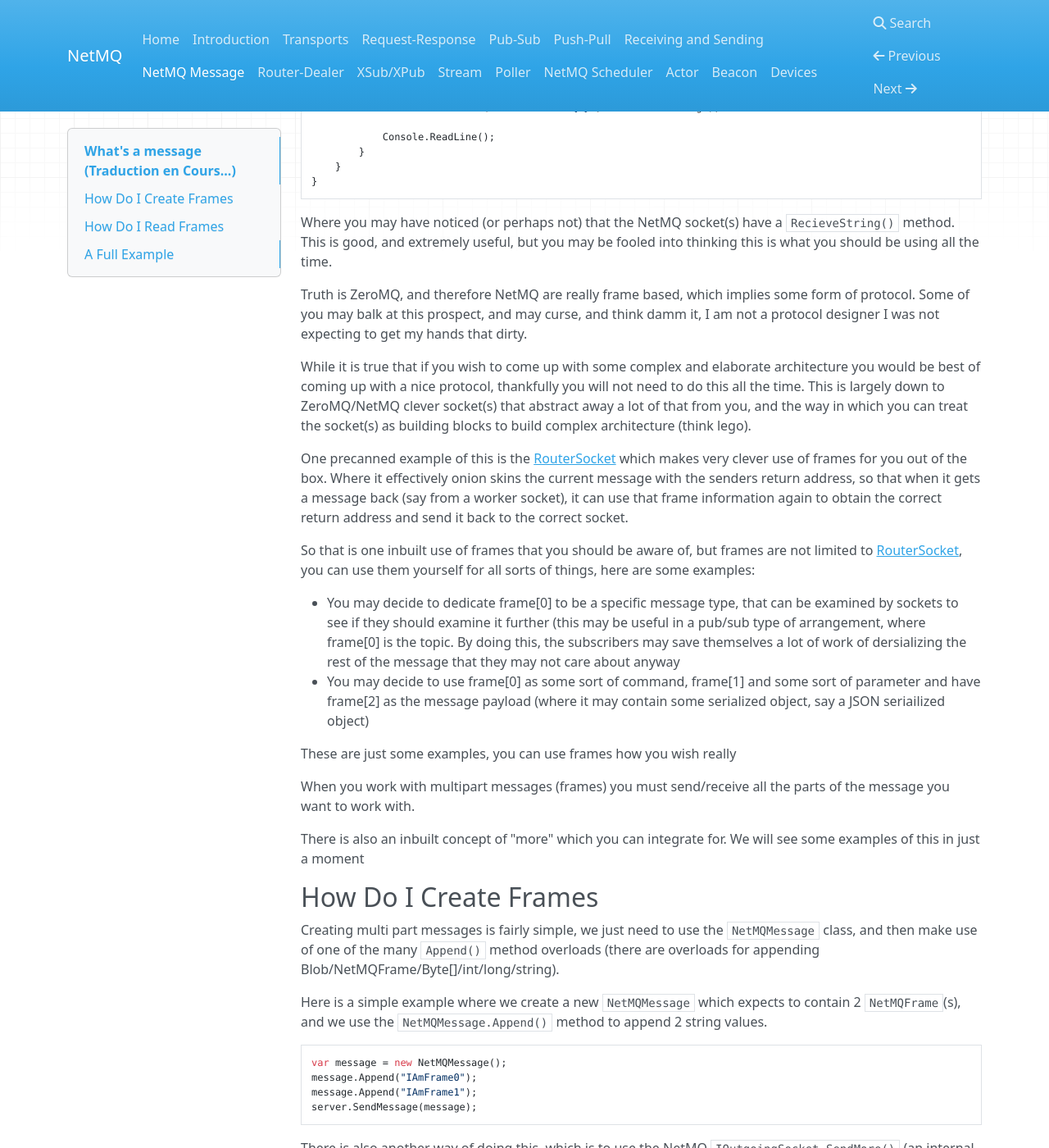
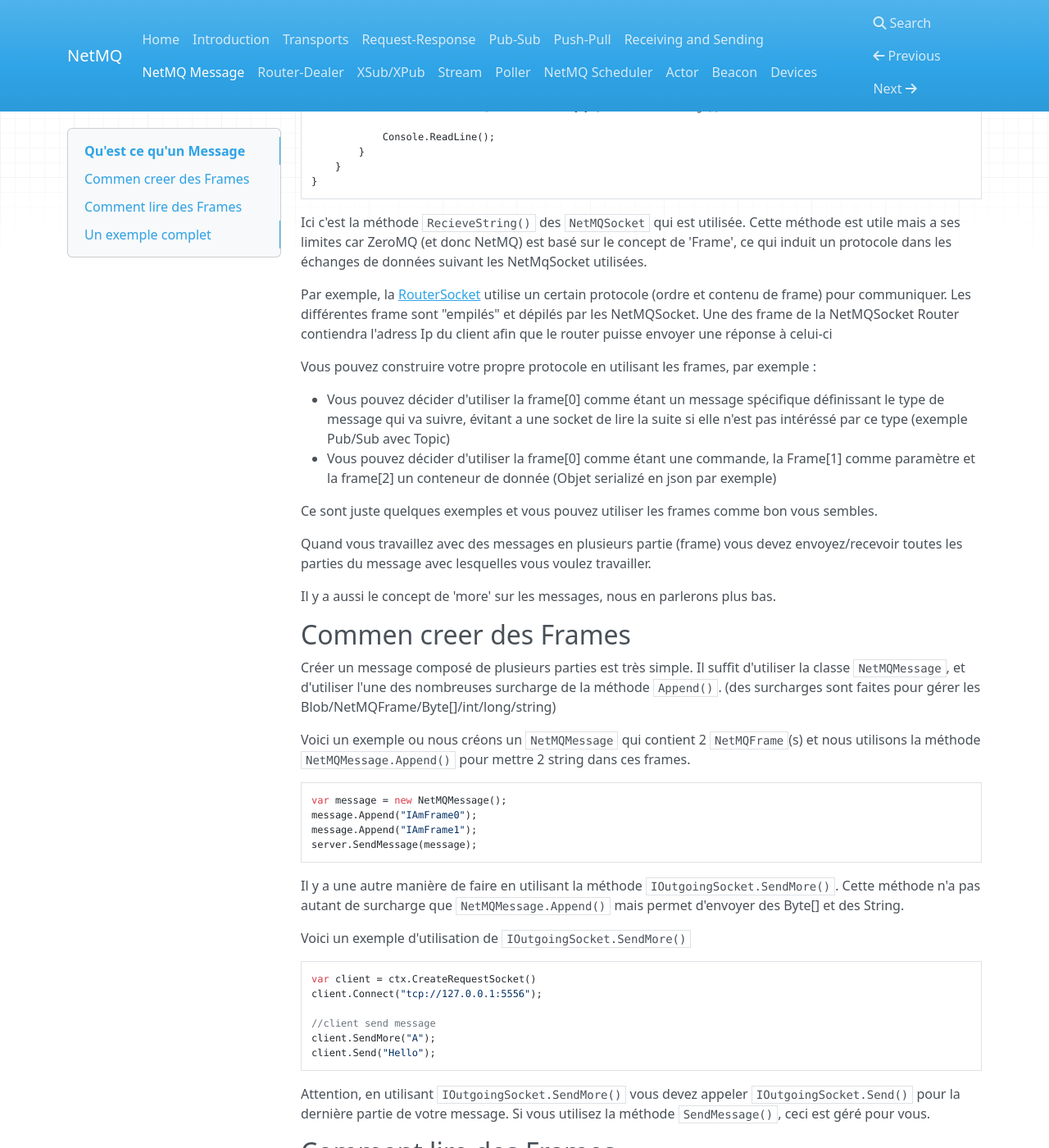
Before and after one commit to NetMQ/Docs-French, an MkDocs documentation site: the page built from docs/message.md, in a window 1280 px wide and 1400 px high, scrolled down 511 px. Shown: the whole window at 82% size. Built offline with MkDocs 1.6.1, drawn with Linux system fonts in a browser that asks for light colours; nearby versions of some CDN libraries; old or Windows-style settings are respelled for this version of MkDocs; some of the changed text lies outside the part shown.

Commit message:
Update message.md

```diff
--- a/docs/message.md
+++ b/docs/message.md
@@ -1,7 +1,7 @@
-What's a message (Traduction en Cours...)
+Qu'est ce qu'un Message
 =====
 
-So if you have come here after looking at some of the introductory material, you may have come across an example or 2, maybe even a "hello world" example which may have gone something like this:
+Si vous arrivez là après avoir lu l'introduction ou vu quelques exemples, ce genre de code ne vous est pas inconnu...
 
     using (NetMQContext ctx = NetMQContext.Create())
     {
@@ -29,43 +29,38 @@ So if you have come here after looking at some of the introductory material, you
         }
     }
 
+Ici c'est la méthode <code>RecieveString()</code> des <code>NetMQSocket</code> qui est utilisée. Cette méthode est utile mais a ses limites car ZeroMQ (et donc NetMQ) est basé sur le concept de 'Frame', ce qui induit un protocole dans les échanges de données suivant les NetMqSocket utilisées.
 
-Where you may have noticed (or perhaps not) that the NetMQ socket(s) have a <code>RecieveString()</code> method. This is good, and extremely useful, but you may be fooled into thinking this is what you should be using all the time.
+Par exemple, la [RouterSocket](http://netmq.readthedocs.org/fr/latest/routerDealer/) utilise un certain protocole (ordre et contenu de frame) pour communiquer. Les différentes frame sont "empilés" et dépilés par les NetMQSocket. Une des frame de la NetMQSocket Router contiendra l'adress Ip du client afin que le router puisse envoyer une réponse à celui-ci
 
-Truth is ZeroMQ, and therefore NetMQ are really frame based, which implies some form of protocol. Some of you may balk at this prospect, and may curse, and think damm it, I am not a protocol designer I was not expecting to get my hands that dirty.
+Vous pouvez construire votre propre protocole en utilisant les frames, par exemple :
 
-While it is true that if you wish to come up with some complex and elaborate architecture you would be best of coming up with a nice protocol, thankfully you will not need to do this all the time. This is largely down to ZeroMQ/NetMQ clever socket(s) that abstract away a lot of that from you, and the way in which you can treat the socket(s) as building blocks to build complex architecture (think lego).
++ Vous pouvez décider d'utiliser la frame[0] comme étant un message spécifique définissant le type de message qui va suivre,
+évitant a une socket de lire la suite si elle n'est pas intéréssé par ce type (exemple Pub/Sub avec Topic)
++ Vous pouvez décider d'utiliser la frame[0] comme étant une commande, la Frame[1] comme paramètre et la frame[2] un conteneur de donnée (Objet serializé en json par exemple)
 
-One precanned example of this is the [RouterSocket](http://netmq.readthedocs.org/en/latest/routerDealer/) which makes very clever use of frames for you out of the box. Where it effectively onion skins the current message with the senders return address, so that when it gets a message back (say from a worker socket), it can use that frame information again to obtain the correct return address and send it back to the correct socket.
+Ce sont juste quelques exemples et vous pouvez utiliser les frames comme bon vous sembles.
 
-So that is one inbuilt use of frames that you should be aware of, but frames are not limited to [RouterSocket](http://netmq.readthedocs.org/en/latest/routerDealer/), you can use them yourself for all sorts of things, here are some examples:
+Quand vous travaillez avec des messages en plusieurs partie (frame) vous devez envoyez/recevoir toutes les parties du message avec lesquelles vous voulez travailler.
 
-+ You may decide to dedicate frame[0] to be a specific message type, that can be examined by sockets to see if they should examine it further (this may be useful in a pub/sub type of arrangement, where frame[0] is the topic. By doing this, the subscribers may save themselves a lot of work of dersializing the rest of the message that they may not care about anyway
-+ You may decide to use frame[0] as some sort of command, frame[1] and some sort of parameter and have frame[2] as the message payload (where it may contain some serialized object, say a JSON seriailized object)
-
-These are just some examples, you can use frames how you wish really
-
-When you work with multipart messages (frames) you must send/receive all the parts of the message you want to work with.
-
-There is also an inbuilt concept of "more" which you can integrate for. We will see some examples of this in just a moment
+Il y a aussi le concept de 'more' sur les messages, nous en parlerons plus bas.
 
 
+## Commen creer des Frames
 
-## How Do I Create Frames
+Créer un message composé de plusieurs parties est très simple. Il suffit d'utiliser la classe <code>NetMQMessage</code>, et d'utiliser l'une des nombreuses surcharge de la méthode <code>Append()</code>. (des surcharges sont faites pour gérer les Blob/NetMQFrame/Byte[]/int/long/string)
 
-Creating multi part messages is fairly simple, we just need to use the <code>NetMQMessage</code> class, and then make use of one of the many <code>Append()</code> method overloads (there are overloads for appending Blob/NetMQFrame/Byte[]/int/long/string).
-
-Here is a simple example where we create a new <code>NetMQMessage</code> which expects to contain 2 <code>NetMQFrame</code>(s), and we use the <code>NetMQMessage.Append()</code> method to append 2 string values.
+Voici un exemple ou nous créons un <code>NetMQMessage</code> qui contient 2 <code>NetMQFrame</code>(s) et nous utilisons
+la méthode <code>NetMQMessage.Append()</code> pour mettre 2 string dans ces frames.
 
     var message = new NetMQMessage();
     message.Append("IAmFrame0");
     message.Append("IAmFrame1");
     server.SendMessage(message);
 
+Il y a une autre manière de faire en utilisant la méthode <code>IOutgoingSocket.SendMore()</code>. Cette méthode n'a pas autant de surcharge que <code>NetMQMessage.Append()</code> mais permet d'envoyer des Byte[] et des String.
 
-There is also another way of doing this, which is to use the NetMQ <code>IOutgoingSocket.SendMore()</code> (an internal interface) method. This doesn't have as many overloads as <code>SendMessage</code> but it is still ok, it allows you to send Byte[] and string data quite easily.
-
-Here is an example of usage, where we are sending 2 string values using the <code>IOutgoingSocket.SendMore()</code> method
+Voici un exemple d'utilisation de <code>IOutgoingSocket.SendMore()</code>
 
 
     var client = ctx.CreateRequestSocket()
@@ -75,13 +70,15 @@ Here is an example of usage, where we are sending 2 string values using the <cod
     client.SendMore("A");
     client.Send("Hello");
 
-The problem with using <code>IOutgoingSocket.SendMore()</code> rather than <code>IOutgoingSocket.Send()</code>, if you intend to send more than 1 frame, is that you MUST ensure you call <code>SendMore</code>, where as if you use the <code>SendMessage()</code> method, you do not have to worry about that, that is all taken care of for you.
+Attention, en utilisant <code>IOutgoingSocket.SendMore()</code> vous devez appeler <code>IOutgoingSocket.Send()</code> pour la dernière partie de votre message. Si vous utilisez la méthode <code>SendMessage()</code>, ceci est géré pour vous.
 
 
 
-## How Do I Read Frames
+## Comment lire des Frames
 
-Reading multiple frames can also be done in 2 ways. You may use the NetMQ conveience <code>RecieveString(out more)</code> method mutiple times, where you would need to know if there was more than 1 message part to read, which you would need to track in a bool variable. This is shown below
+Lire plusieurs Frames peut être fait de deux manières. Vous pouvez utiliser la méthode <code>RecieveString(out more)</code> plusieurs fois (vous devez gérer le fait de savoir combien il y a de frames dans le message)."out more" vous renverra true si d'autre frames sont disponibles.
+
+Par exemple :
 
     //client send message
     client.SendMore("A");
@@ -105,7 +102,9 @@ Reading multiple frames can also be done in 2 ways. You may use the NetMQ convei
         Console.WriteLine("================================");
     }
 
-An easier way is to use the <code>RecieveMessage()</code> method, and then read the frames as you want to. Here is an example of that
+Une méthode plus simple est d'utiliser <code>RecieveMessage()</code>, et ensuite de lire les frames du message.
+Voici le même exemple avec <code>RecieveMessage()</code>:
+
 
     var message4 = client.ReceiveMessage();
     Console.WriteLine("message4={0}", message4);
@@ -116,9 +115,9 @@ An easier way is to use the <code>RecieveMessage()</code> method, and then read
 
 
 
-## A Full Example
+## Un exemple complet
 
-Just to solidify this information here is a complete example showing everything we have discussed above:
+
 
     using System;
     using NetMQ;
@@ -193,7 +192,7 @@ Just to solidify this information here is a complete example showing everything
     }
 
 
-Which when run will give you some output like this:
+Résultat obtenu :
 
 <p>
 <i>
```
